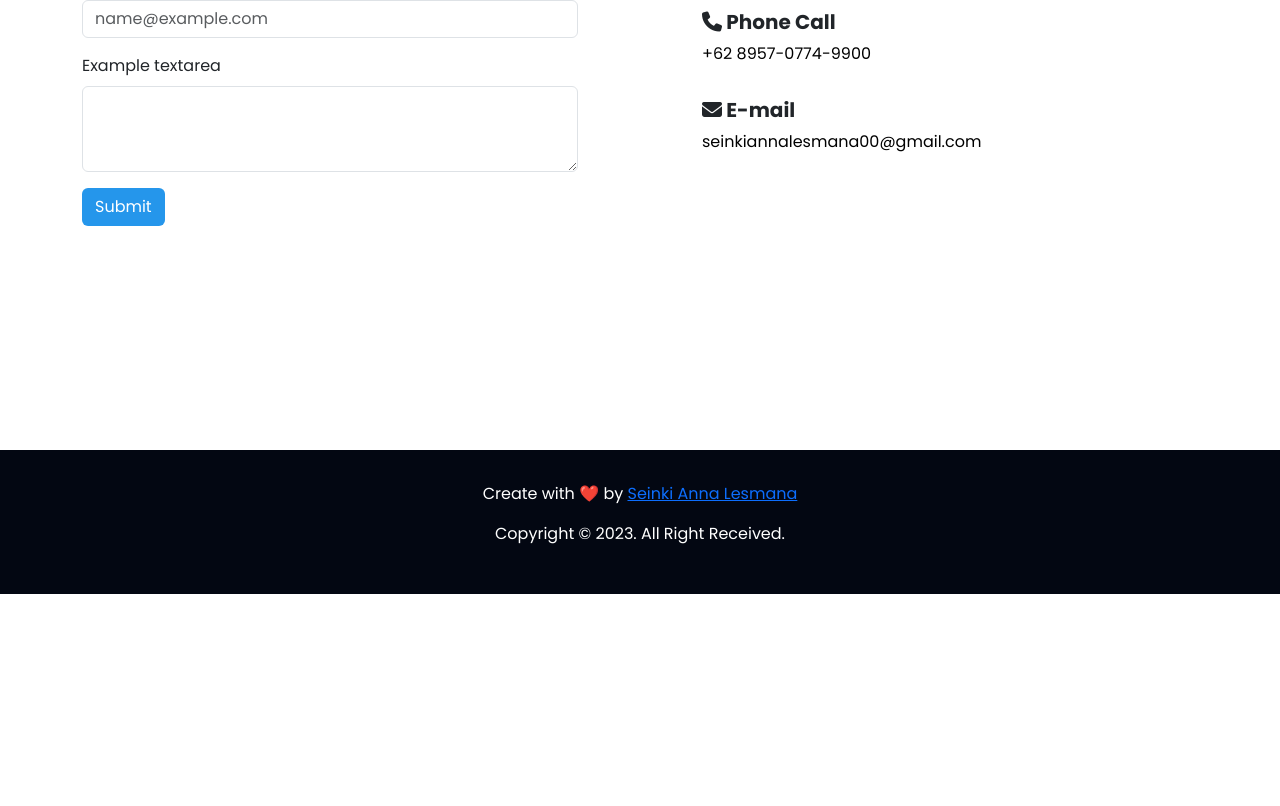
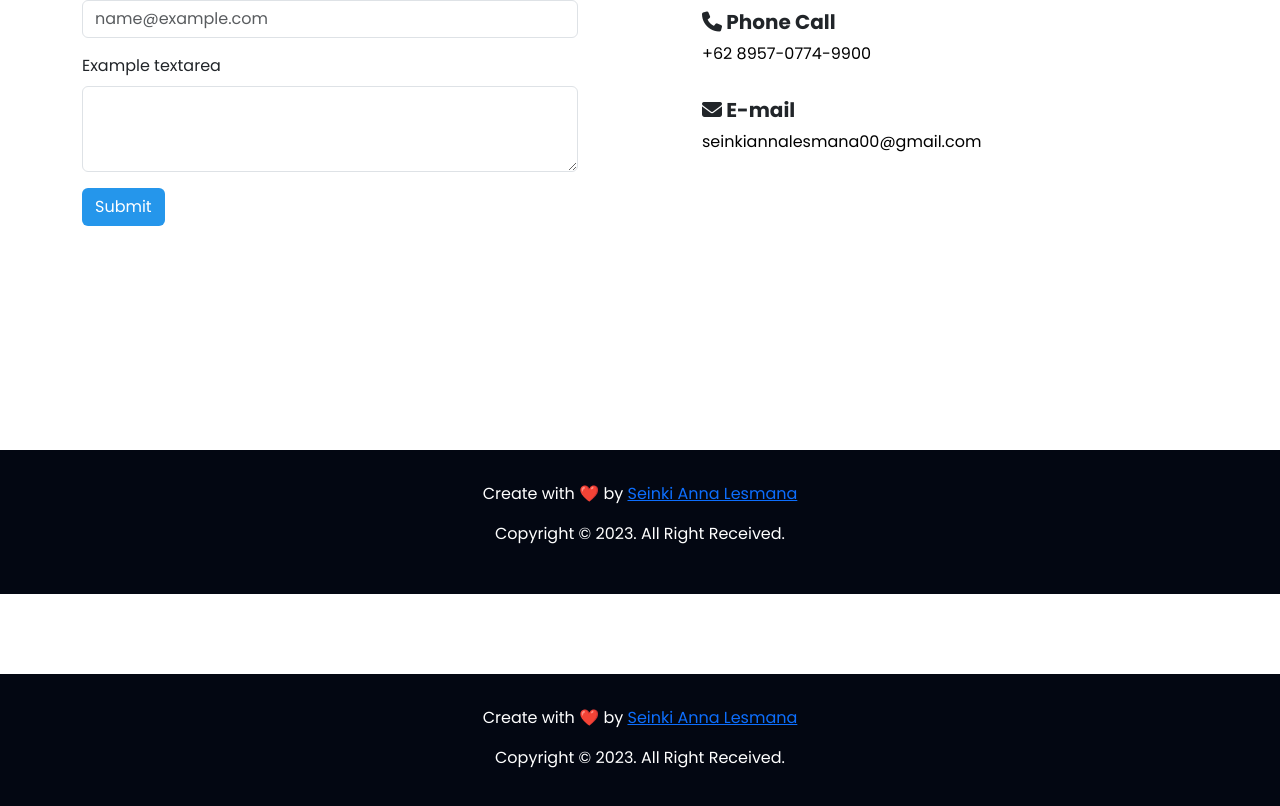
Before and after one commit to Seinki/personal_portfolios, a React (Vite) app: page / in a window 1280 px wide. Shown: the part 3935-4741 px from the top of the page. Before the commit the page ends 4529 px from the top, so only its background shows below. Built offline with nearby package versions, Linux system fonts and the light colour scheme.

Commit message:
add footer component

```diff
--- a/src/App.jsx
+++ b/src/App.jsx
@@ -5,6 +5,7 @@ import AboutComponent from './components/AboutComponent'
 import ExperienceComponent from './components/ExperienceComponent'
 import PortfolioComponent from './components/PortfolioComponent'
 import ContactComponent from './components/ContactComponent'
+import FooterComponent from './components/FooterComponent'
 
 function App() {
 
@@ -18,6 +19,7 @@ function App() {
         <Route  path='/portfolio' Component={PortfolioComponent}/>
         <Route  path='/contact' Component={ContactComponent}/>
       </Routes>
+      <FooterComponent />
     </>
   )
 }
```
